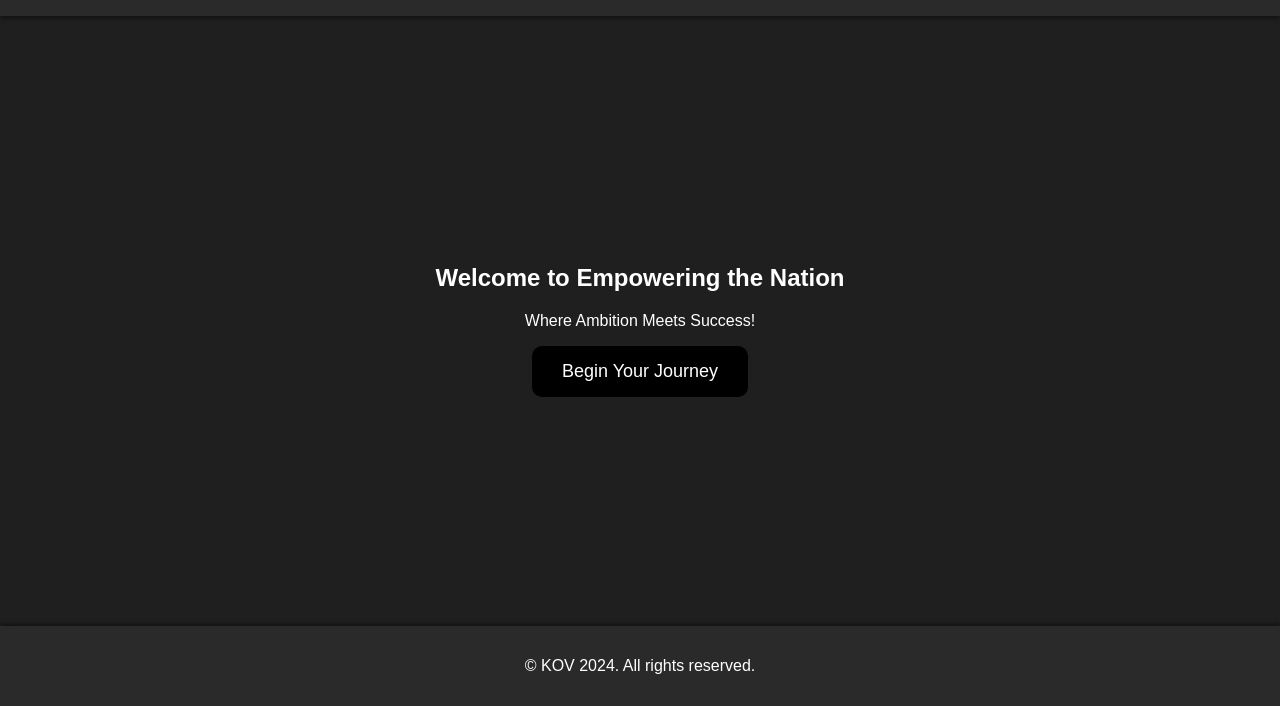
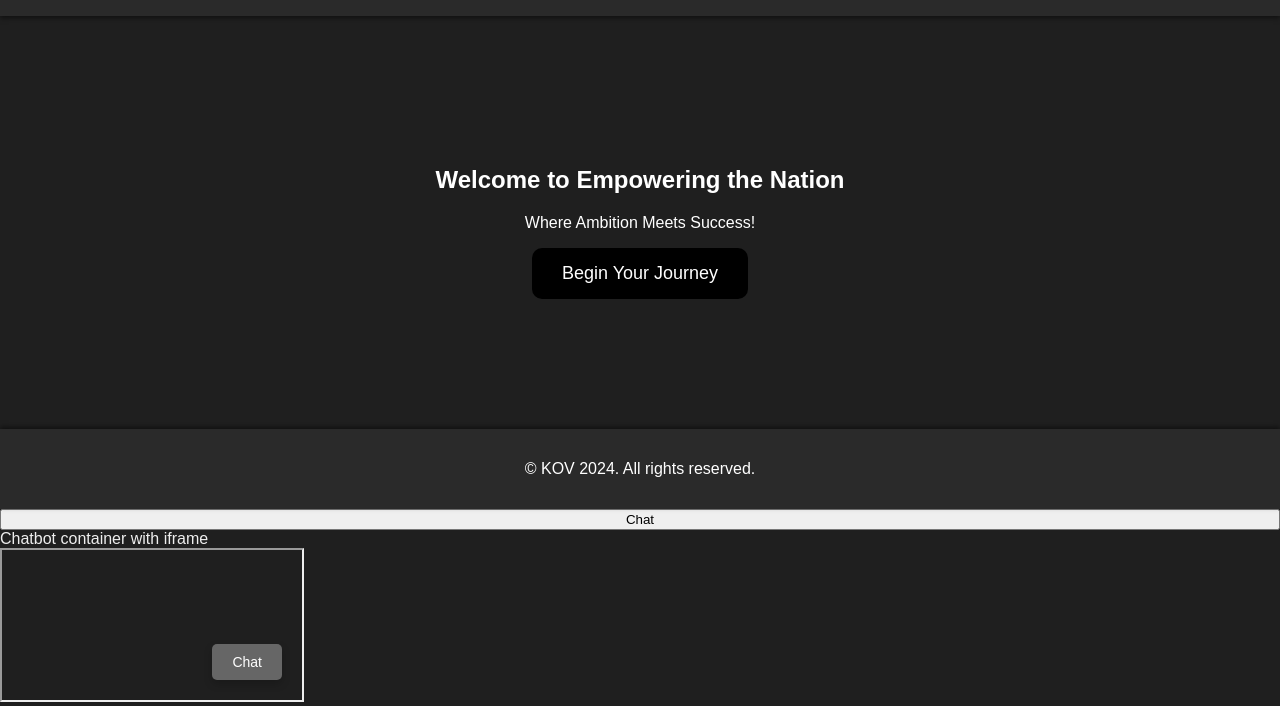
Before and after one commit to Griffin71/EmpoweringTheNation, a plain HTML site: page index.html in a window 1280 px wide. Shown: the part 94-800 px from the top of the page. Drawn offline with Linux system fonts and the light colour scheme; a script that the page names is missing.

Commit message:
index.html

```diff
--- a/index.html
+++ b/index.html
@@ -22,10 +22,10 @@
     <footer>
         <p>&copy; KOV 2024. All rights reserved.</p>
     </footer>
-      <!--- Chatbot toggle button
-      <button id="chatbot-toggle">Chat</button>-->
+      <!--Chatbot toggle button-->
+      <button id="chatbot-toggle">Chat</button>
 
-      <!-- Chatbot container with iframe
+      Chatbot container with iframe
       <div id="chatbot-container">
           <iframe src="chatbot.html"></iframe>
       </div>
@@ -37,6 +37,6 @@
           chatbotToggle.addEventListener('click', () => {
               chatbotContainer.style.display = chatbotContainer.style.display === 'none' || !chatbotContainer.style.display ? 'block' : 'none';
           });
-      </script>-->
+      </script>
 </body>
 </html>
```
